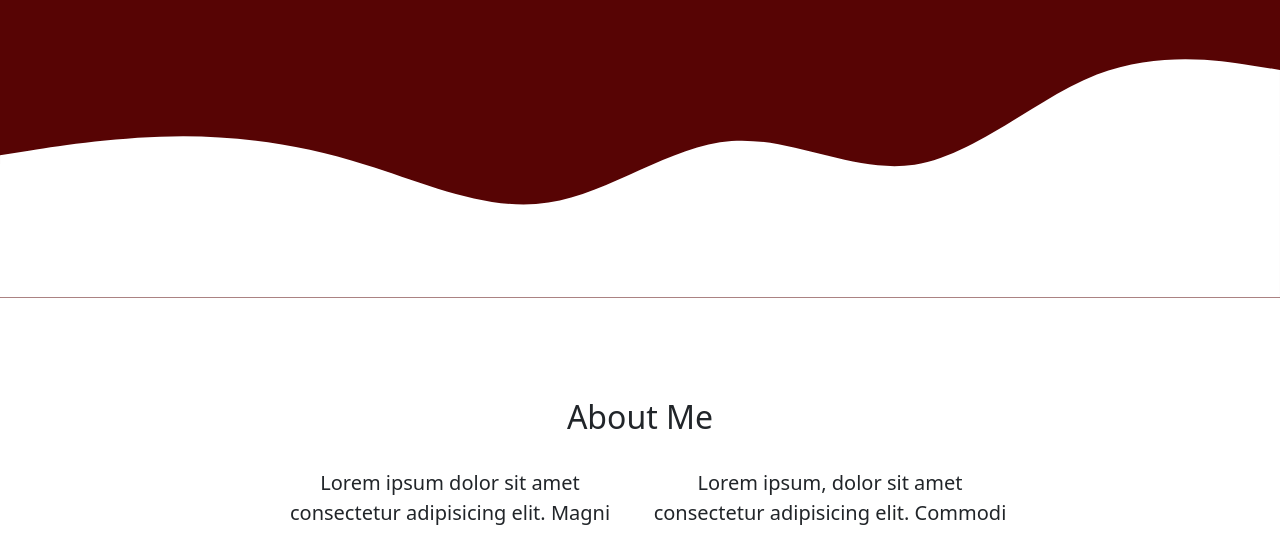
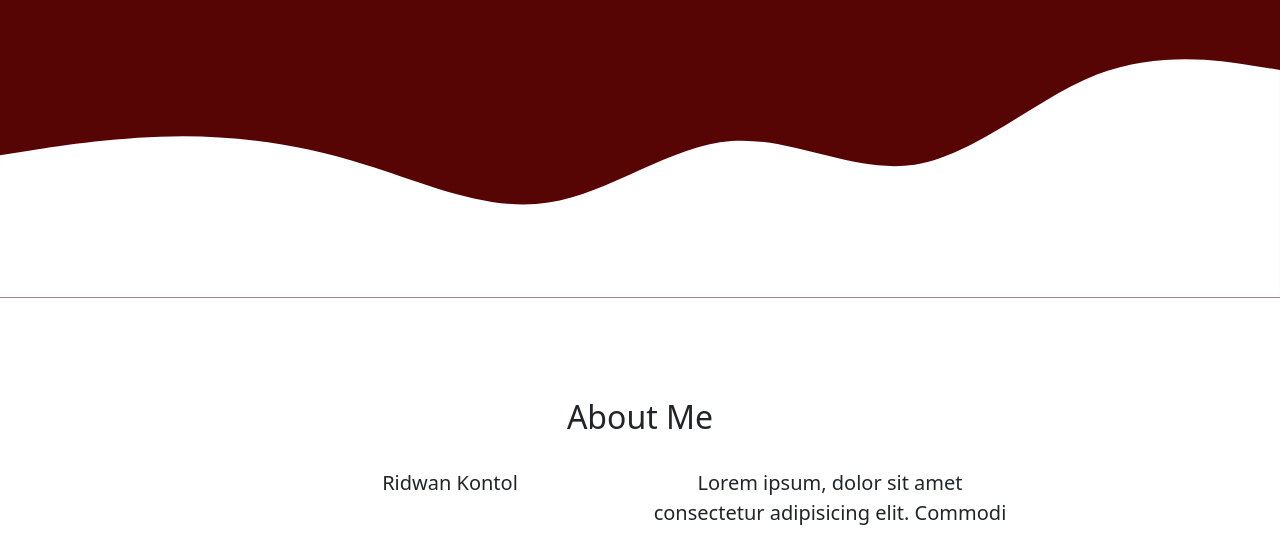
Before and after one commit to Putra1105/Putra1105.github.io, a plain HTML site: page index.html in a window 1280 px wide. Shown: the part 408-941 px from the top of the page. Drawn offline with nearby package versions, Linux system fonts and the light colour scheme.

Commit message:
update index.html

```diff
--- a/index.html
+++ b/index.html
@@ -53,7 +53,7 @@
         </div>
         <div class="row justify-content-center fs-5 text-center">
           <div class="col-md-4">
-            <p>Lorem ipsum dolor sit amet consectetur adipisicing elit. Magni libero soluta, non illum porro a in impedit dolorem doloribus officia?</p>
+            <p>Ridwan Kontol</p>
           </div>
           <div class="col-md-4">
             <p>Lorem ipsum, dolor sit amet consectetur adipisicing elit. Commodi tempora nobis doloremque quasi? Error placeat tempore nobis doloremque impedit fugiat!</p>
```
